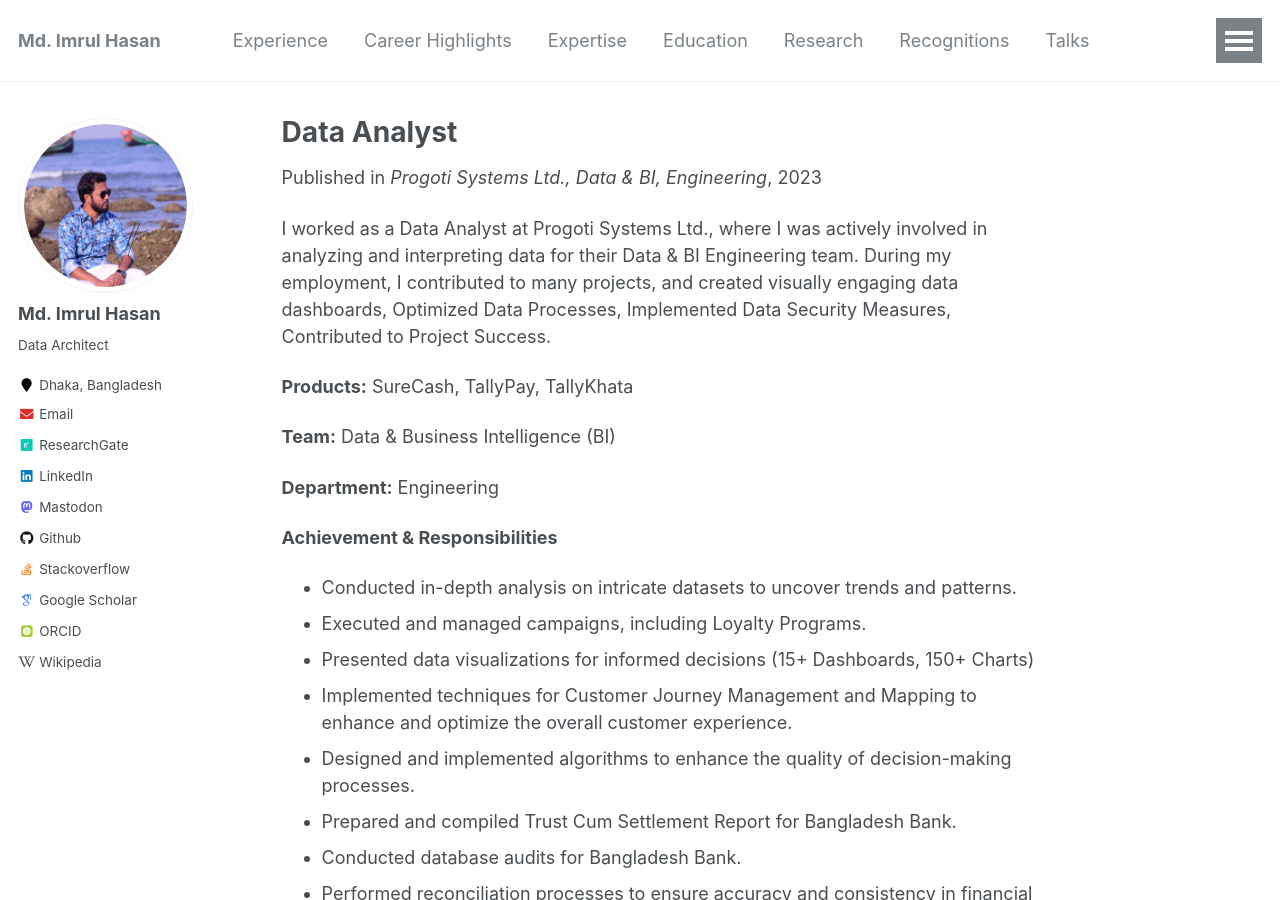
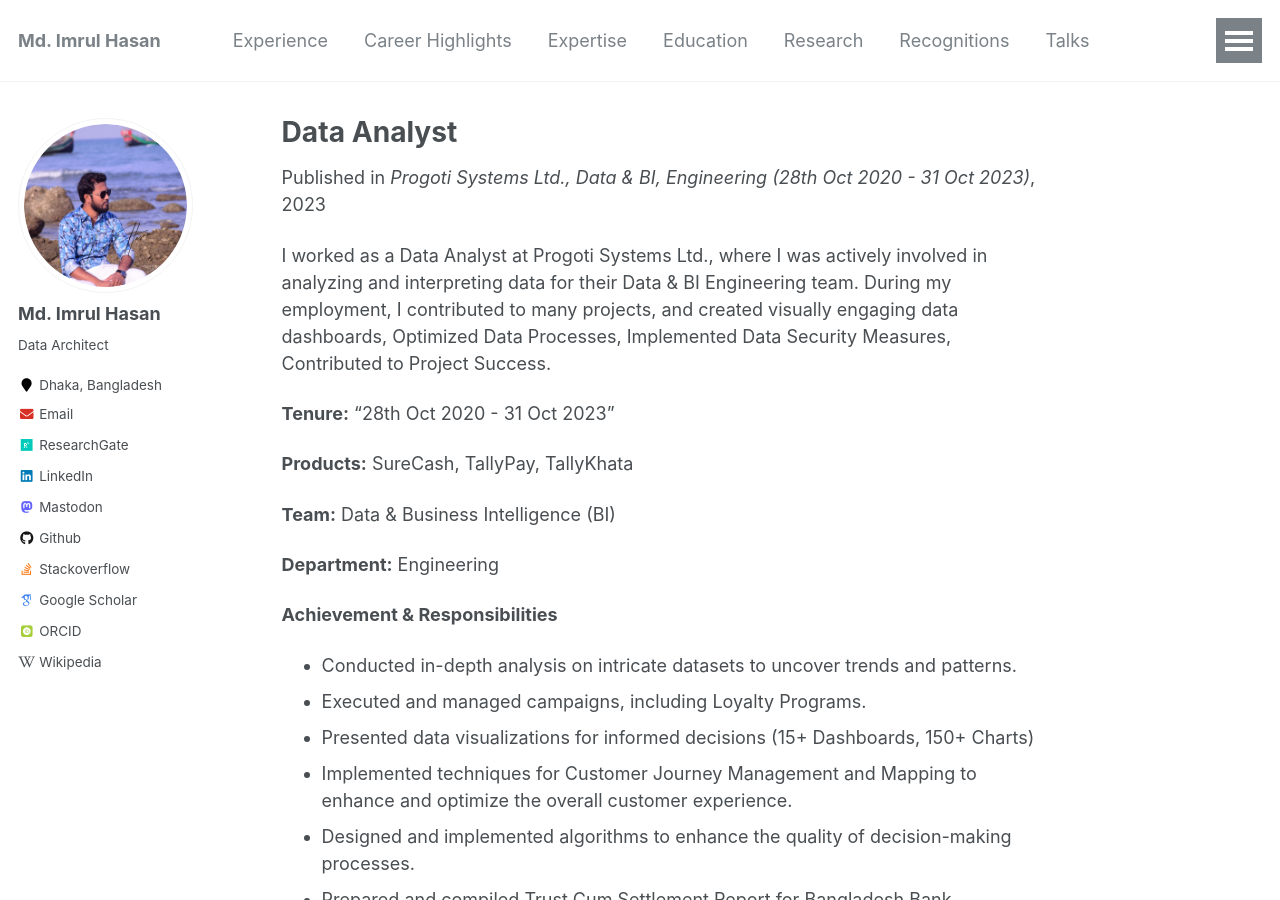
Before and after one commit to imrulhasandata/imrulhasandata, a Jekyll site: the page built from _experience/2023-10-31-PSL.md, in a window 1280 px wide and 900 px high. Built offline with Jekyll 4.4.1, drawn with Linux system fonts in a browser that asks for light colours; some web fonts are replaced.

```diff
--- a/_experience/2023-10-31-PSL.md
+++ b/_experience/2023-10-31-PSL.md
@@ -3,13 +3,14 @@ title: "Data Analyst"
 collection: experience
 type: "Full Time"
 permalink: /experience/2023-progoti-systems-ltd
-venue: "Progoti Systems Ltd., Data & BI, Engineering"
+venue: "Progoti Systems Ltd., Data & BI, Engineering (28th Oct 2020 - 31 Oct 2023)"
 date: 2023-10-31
 location: "Banani, Dhaka, Bangladesh"
-tenure: "28th Oct 2020 - 31 Oct 2023"
 ---
 
 I worked as a Data Analyst at Progoti Systems Ltd., where I was actively involved in analyzing and interpreting data for their Data & BI Engineering team. During my employment, I contributed to many projects, and created visually engaging data dashboards, Optimized Data Processes, Implemented Data Security Measures, Contributed to Project Success.
+
+**Tenure:** "28th Oct 2020 - 31 Oct 2023"
 
 **Products:** SureCash, TallyPay, TallyKhata
 
```
